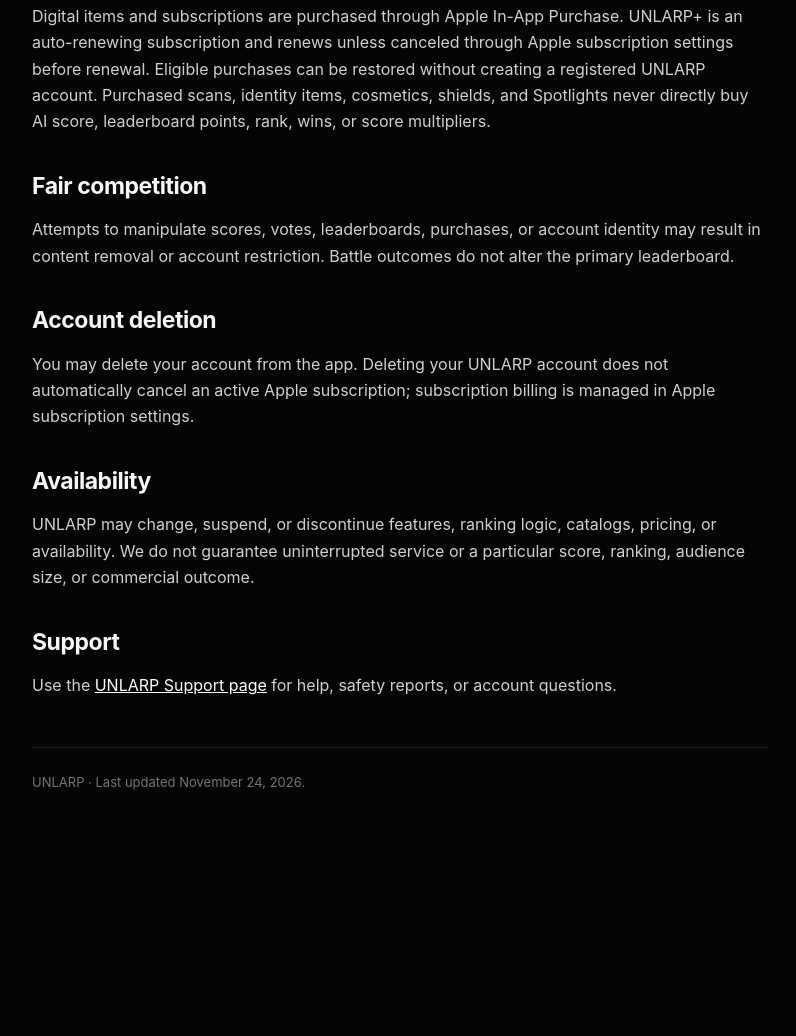
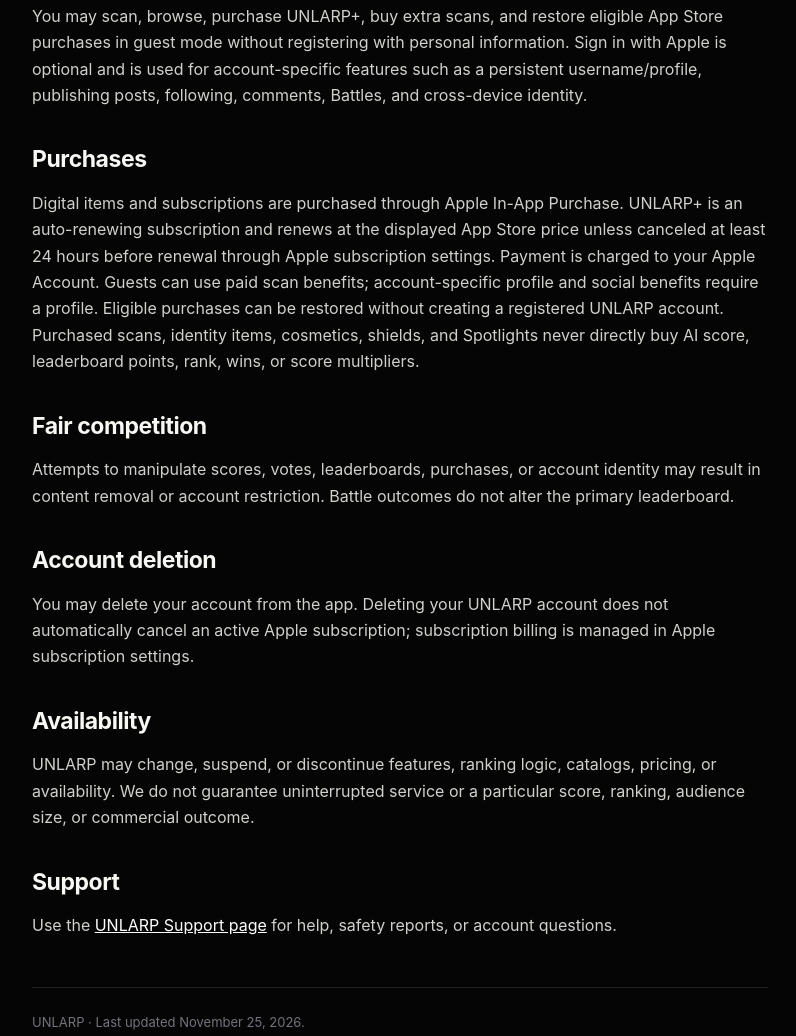
Before and after one commit to coleyp118/unlarp-legal, a plain HTML site: page terms/index.html in a window 1280 px wide. Shown: the part 1324-2360 px from the top of the page, without its empty margins (240-1036 px from the left). Before the commit the page ends 2203 px from the top, so only its background shows below. Drawn offline with Linux system fonts and the light colour scheme.

Commit message:
Align legal policy with explicit AI consent and guest safety

```diff
--- a/terms/index.html
+++ b/terms/index.html
@@ -2,8 +2,8 @@
 <h2>The service</h2><p>UNLARP lets users capture real-world moments, receive an automated status score, publish content, compete on leaderboards, Battle other posts, and interact socially. Scores are entertainment and social-ranking outputs. They are not appraisals, financial advice, proof of ownership, or statements about a person’s worth.</p>
 <h2>Your content and claims</h2><p>You retain ownership of content you submit. You are responsible for your content and captions and must have the rights needed to share them. By posting content to UNLARP, you grant UNLARP a non-exclusive, worldwide, royalty-free license to host, store, reproduce, display, distribute, and technically process that content only as needed to operate, moderate, improve, and provide the service and its sharing features. This license ends when the content is deleted, except for limited backup, security, legal, or compliance retention where reasonably necessary. A live capture can show presence or access; it does not prove legal ownership. User-written claims such as profits, purchase claims, or ownership statements are the user’s responsibility and are not verified by UNLARP unless explicitly stated.</p>
 <h2>Community standards</h2><p>Do not use UNLARP for pornography or sexual exploitation, threats, harassment, hate or discriminatory abuse, fraud, impersonation, illegal activity, doxxing, non-consensual intimate imagery, intellectual-property infringement, or content designed to endanger another person. UNLARP may filter, reject, remove, limit, or review content and accounts that violate these rules.</p>
-<h2>Guest mode and accounts</h2><p>You may scan, browse, purchase UNLARP+, buy extra scans, and restore eligible App Store purchases in guest mode without registering with personal information. Sign in with Apple is optional and is used for account-specific features such as a persistent username/profile, publishing posts, following, comments, Battles, and cross-device identity.</p><h2>Purchases</h2><p>Digital items and subscriptions are purchased through Apple In-App Purchase. UNLARP+ is an auto-renewing subscription and renews unless canceled through Apple subscription settings before renewal. Eligible purchases can be restored without creating a registered UNLARP account. Purchased scans, identity items, cosmetics, shields, and Spotlights never directly buy AI score, leaderboard points, rank, wins, or score multipliers.</p>
+<h2>Eligibility and consent</h2><p>UNLARP is not intended for children under 13. If you are a minor, use the service only with consent required by applicable law. Before creating a social identity or contributing content, you must agree to these Community Standards and Terms. You may decline third-party AI processing; scoring and automated moderation of submitted content require that permission.</p><h2>Guest mode and accounts</h2><p>You may scan, browse, purchase UNLARP+, buy extra scans, and restore eligible App Store purchases in guest mode without registering with personal information. Sign in with Apple is optional and is used for account-specific features such as a persistent username/profile, publishing posts, following, comments, Battles, and cross-device identity.</p><h2>Purchases</h2><p>Digital items and subscriptions are purchased through Apple In-App Purchase. UNLARP+ is an auto-renewing subscription and renews at the displayed App Store price unless canceled at least 24 hours before renewal through Apple subscription settings. Payment is charged to your Apple Account. Guests can use paid scan benefits; account-specific profile and social benefits require a profile. Eligible purchases can be restored without creating a registered UNLARP account. Purchased scans, identity items, cosmetics, shields, and Spotlights never directly buy AI score, leaderboard points, rank, wins, or score multipliers.</p>
 <h2>Fair competition</h2><p>Attempts to manipulate scores, votes, leaderboards, purchases, or account identity may result in content removal or account restriction. Battle outcomes do not alter the primary leaderboard.</p>
 <h2>Account deletion</h2><p>You may delete your account from the app. Deleting your UNLARP account does not automatically cancel an active Apple subscription; subscription billing is managed in Apple subscription settings.</p>
 <h2>Availability</h2><p>UNLARP may change, suspend, or discontinue features, ranking logic, catalogs, pricing, or availability. We do not guarantee uninterrupted service or a particular score, ranking, audience size, or commercial outcome.</p>
-<h2>Support</h2><p>Use the <a href="/support/">UNLARP Support page</a> for help, safety reports, or account questions.</p><footer>UNLARP · Last updated November 24, 2026.</footer></main></body></html>
+<h2>Support</h2><p>Use the <a href="/support/">UNLARP Support page</a> for help, safety reports, or account questions.</p><footer>UNLARP · Last updated November 25, 2026.</footer></main></body></html>
```
